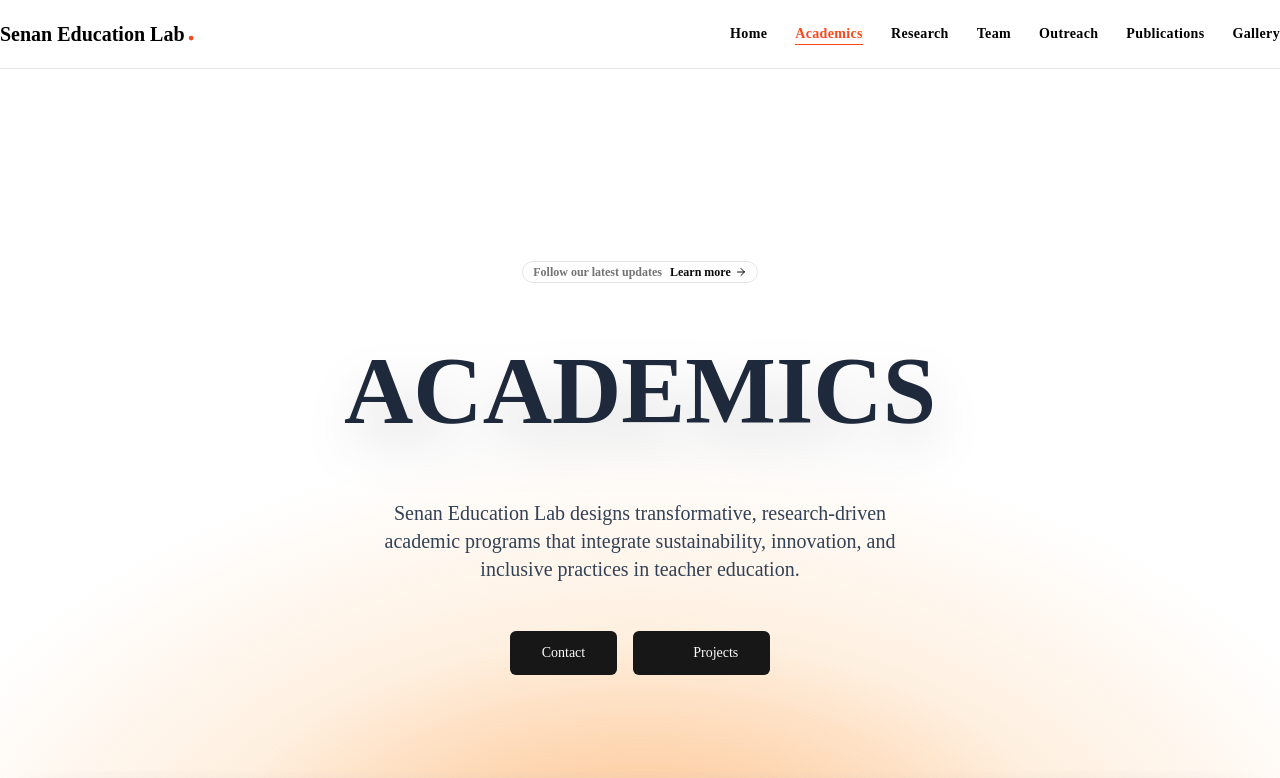
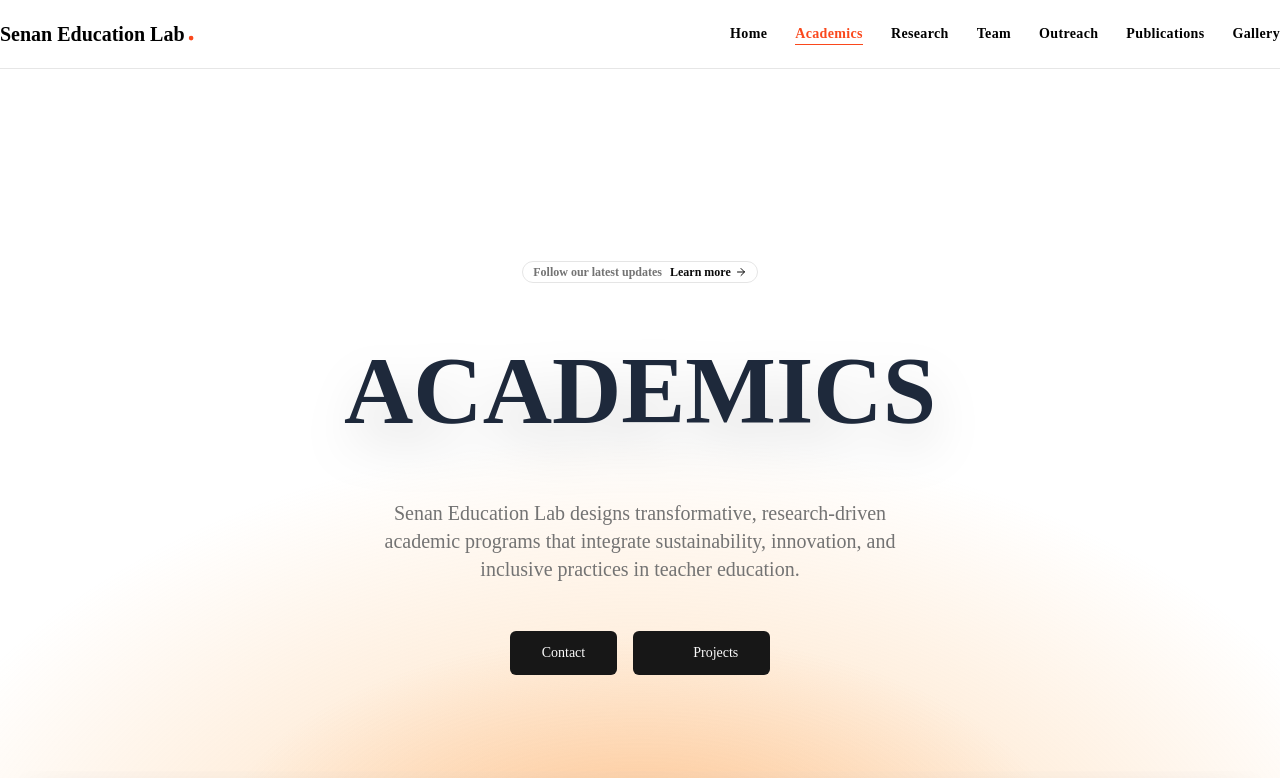
Before and after one commit to vinryde/divya, a Next.js app: page /academics in a window 1280 px wide. Shown: the top 778 px of the page. Built offline with nearby package versions, Linux system fonts and the light colour scheme; grey boxes are pictures that could not be loaded; a web font is replaced by a local one.

Commit message:
initial commit fix

```diff
--- a/components/hero-section.tsx
+++ b/components/hero-section.tsx
@@ -71,7 +71,7 @@ export function HeroSection({
           </h1>
 
           {/* Description */}
-          <p className="text-md relative z-10 max-w-[550px] animate-appear font-medium text-slate-700 opacity-0 delay-100 sm:text-xl">
+          <p className="text-md relative z-10 max-w-[550px] animate-appear font-medium text-neutral-500   sm:text-xl">
             {description}
           </p>
 
@@ -107,7 +107,7 @@ export function HeroSection({
             </MockupFrame>
             <Glow
               variant="top"
-              className="animate-appear-zoom opacity-0 delay-1000"
+              className="animate-appear-zoom opacity-0"
             />
           </div>
         </div>
--- a/components/herosectiontsx.tsx
+++ b/components/herosectiontsx.tsx
@@ -31,7 +31,7 @@ export function HeroSectionDemo() {
         },
       ]}
       image={{
-        light: "https://www.keralauniversity.ac.in/images/2000x700_senate_house.jpg",
+        light: "https://upload.wikimedia.org/wikipedia/commons/5/5f/University_of_Kerala.jpg",
         dark: "https://upload.wikimedia.org/wikipedia/commons/5/5f/University_of_Kerala.jpg",
         alt: "UI Components Preview",
       }}
```
